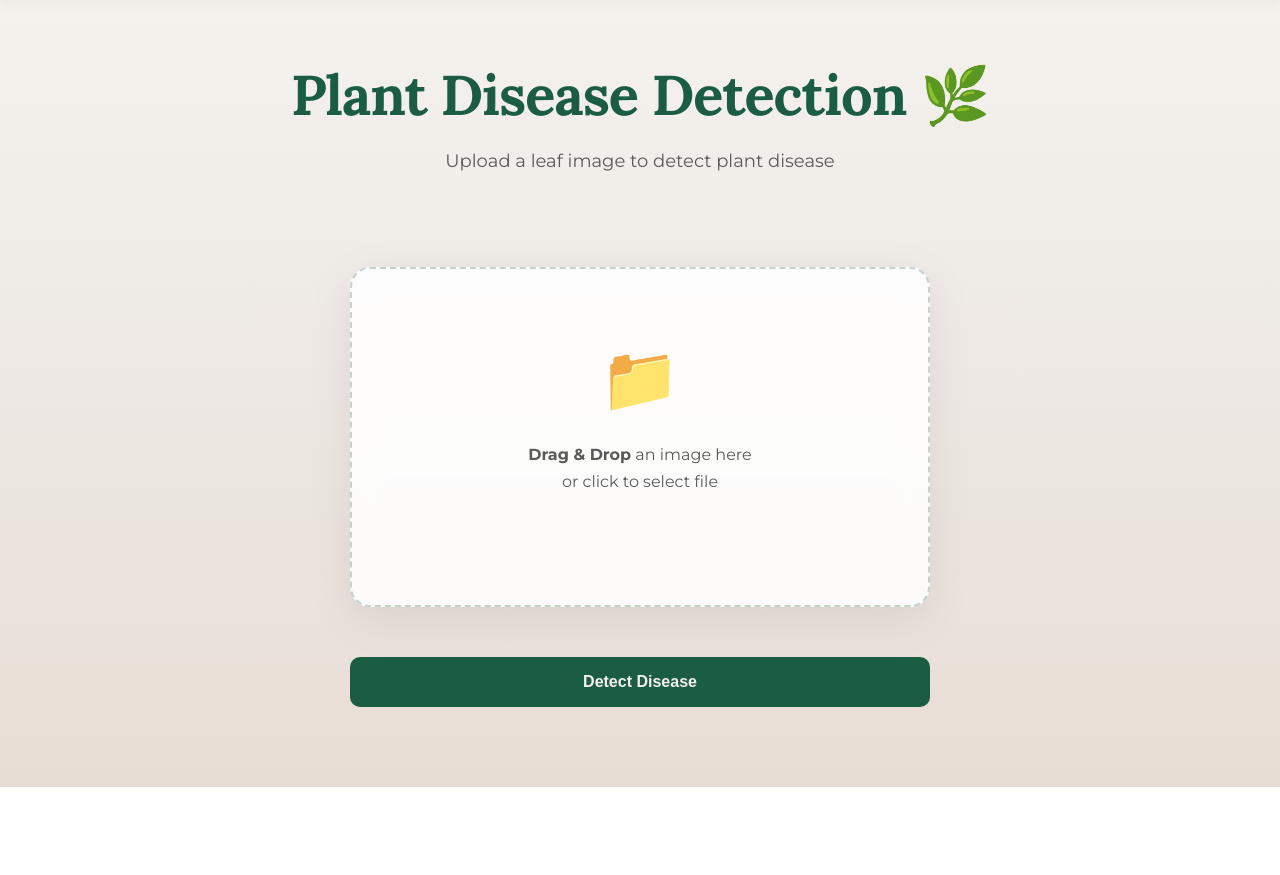
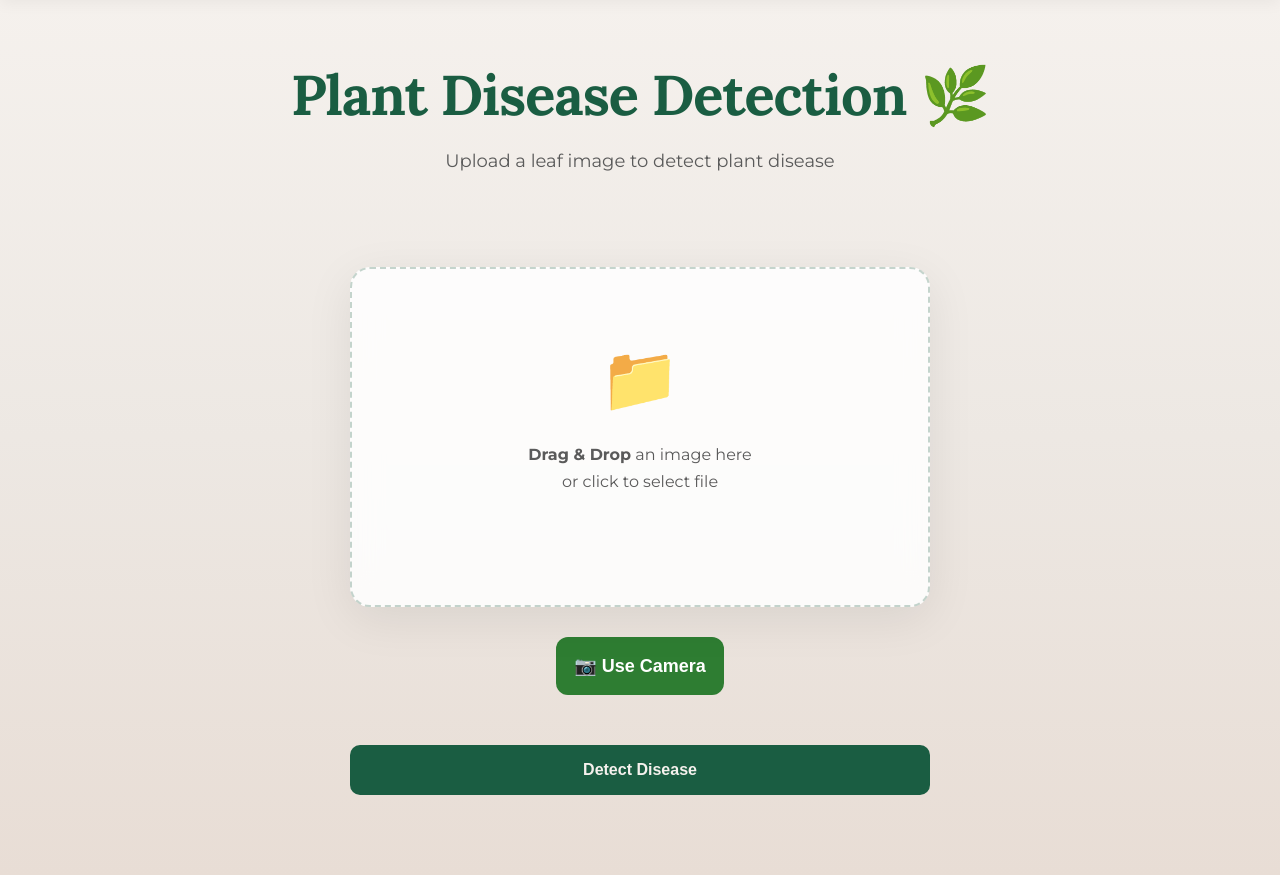
Before and after one commit to varanasi-sneha/PhytoAI, a Flask app: page /plant_detection in a window 1280 px wide. Shown: the part 74-949 px from the top of the page. Before the commit the page ends 861 px from the top, so only its background shows below. Run offline with Flask 3, Linux system fonts and the light colour scheme; some libraries are stand-ins or nearby versions.

Commit message:
Added camera capture feature to plant detection page

```diff
--- a/static/css/plant_detection.css
+++ b/static/css/plant_detection.css
@@ -279,3 +279,71 @@ font-size: 42px;
 }
 
 }
+
+/* camera option css start */
+
+
+
+.camera-section{
+margin-top:30px;
+display:flex;
+flex-direction:column;
+align-items:center;
+}
+
+/* Make camera button big like upload box */
+
+.camera-btn{
+width:100%;
+max-width:500px;
+padding:18px;
+font-size:18px;
+font-weight:600;
+background:#2e7d32;
+color:white;
+border:none;
+border-radius:12px;
+cursor:pointer;
+transition:0.3s;
+}
+
+.camera-btn:hover{
+background:#1b5e20;
+}
+
+/* Camera preview area */
+
+.camera-box{
+margin-top:20px;
+display:flex;
+flex-direction:column;
+align-items:center;
+}
+
+/* Bigger camera view */
+
+#cameraVideo{
+width:100%;
+max-width:500px;
+border-radius:16px;
+box-shadow:0 20px 50px rgba(0,0,0,0.15);
+}
+
+/* Capture button */
+
+#captureBtn{
+margin-top:15px;
+padding:12px 25px;
+font-size:16px;
+border:none;
+border-radius:8px;
+background:#388e3c;
+color:white;
+cursor:pointer;
+}
+
+#captureBtn:hover{
+background:#2e7d32;
+}
+
+/* camera option css end  */
--- a/static/js/plant_detection.js
+++ b/static/js/plant_detection.js
@@ -14,6 +14,18 @@ const confidenceBar = document.getElementById("confidenceBar");
 
 let selectedFile=null;
 
+// camera code start
+/* CAMERA ELEMENTS */
+
+const openCameraBtn = document.getElementById("openCameraBtn");
+const cameraVideo = document.getElementById("cameraVideo");
+const captureBtn = document.getElementById("captureBtn");
+const cameraCanvas = document.getElementById("cameraCanvas");
+const cameraBox = document.getElementById("cameraBox");
+
+let cameraStream = null;
+
+// camera code end
 
 /* FILE SELECT */
 
@@ -28,6 +40,9 @@ previewImage.style.display="block";
 
 resetBtn.style.display="block";
 resultBox.style.display="none";
+
+/* HIDE CAMERA OPTION after image upload (both file and camera upload) */
+document.querySelector(".camera-section").style.display="none";
 
 }
 
@@ -59,6 +74,9 @@ previewImage.style.display="none";
 
 resetBtn.style.display="none";
 resultBox.style.display="none";
+
+/* SHOW CAMERA OPTION AGAIN after reset is clicked */
+document.querySelector(".camera-section").style.display="block";
 
 });
 
@@ -128,3 +146,57 @@ alert("Prediction error");
 }
 
 });
+
+
+/* =========================
+   CAMERA OPEN
+========================= */
+
+openCameraBtn.addEventListener("click", async ()=>{
+
+try{
+
+cameraStream = await navigator.mediaDevices.getUserMedia({video:true});
+
+cameraVideo.srcObject = cameraStream;
+cameraBox.style.display = "block";
+
+}catch(err){
+
+alert("Camera permission denied");
+
+}
+
+});
+
+
+/* =========================
+   CAPTURE PHOTO
+========================= */
+
+captureBtn.addEventListener("click", ()=>{
+
+const context = cameraCanvas.getContext("2d");
+
+cameraCanvas.width = cameraVideo.videoWidth;
+cameraCanvas.height = cameraVideo.videoHeight;
+
+context.drawImage(cameraVideo,0,0);
+
+cameraCanvas.toBlob((blob)=>{
+
+const file = new File([blob],"camera.jpg",{type:"image/jpeg"});
+
+/* Use existing upload system */
+handleFileSelect(file);
+
+/* Stop camera */
+if(cameraStream){
+cameraStream.getTracks().forEach(track=>track.stop());
+}
+
+cameraBox.style.display="none";
+
+});
+
+});
--- a/templates/plant_detection.html
+++ b/templates/plant_detection.html
@@ -51,6 +51,28 @@ or click to select file
 
 </div>
 
+<!-- CAMERA SECTION START -->
+
+<div class="camera-section">
+
+<button id="openCameraBtn" class="camera-btn">
+📷 Use Camera
+</button>
+
+<div class="camera-box" id="cameraBox" style="display:none;">
+
+<video id="cameraVideo" autoplay></video>
+
+<button id="captureBtn">Capture Photo</button>
+
+<canvas id="cameraCanvas" style="display:none;"></canvas>
+
+</div>
+
+</div>
+
+<!-- CAMERA SECTION END -->
+
 <div class="action-buttons">
 
 <button class="reset-btn" id="resetBtn">
```
